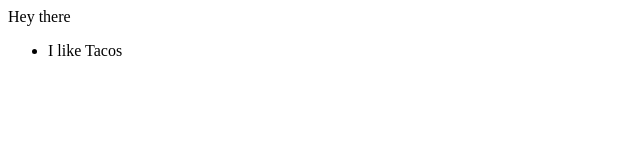
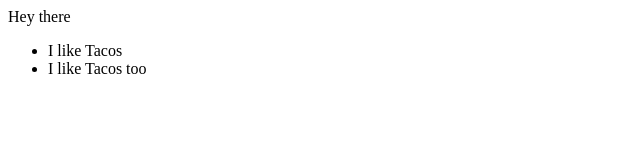
Before and after one commit to thebooyakid/tester, a plain HTML site: page index.html in a window 1280 px wide. Shown: the whole page, without its empty margins (0-640 px from the left). Drawn offline with Linux system fonts and the light colour scheme.

Commit message:
cool update

```diff
--- a/index.html
+++ b/index.html
@@ -10,6 +10,7 @@
     Hey there
     <ul>
         <li>I like Tacos</li>
+        <li>I like Tacos too</li>
     </ul>
 </body>
 </html>
```
